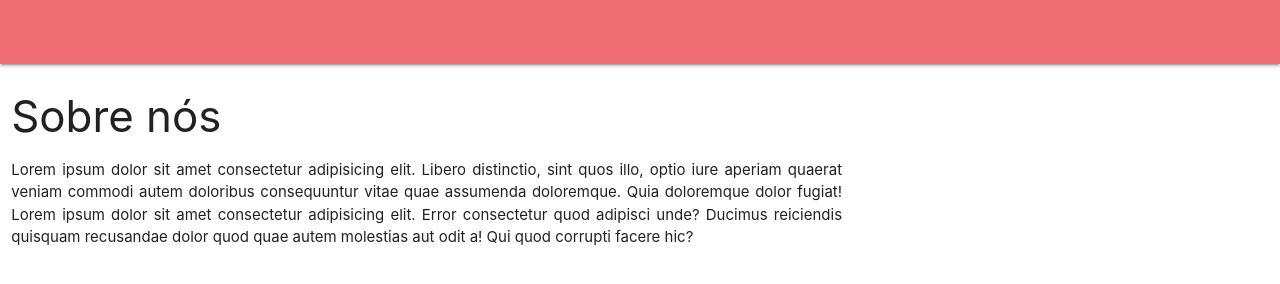
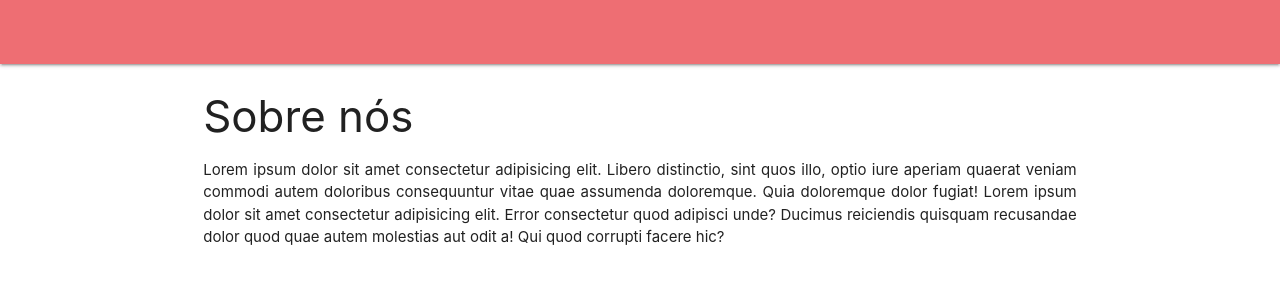
Before and after one commit to JohnnyBaptista/Maria-Fuma-a, a plain HTML site: page src/views/sobre.html in a window 1280 px wide. Drawn offline with nearby package versions, Linux system fonts and the light colour scheme.

Commit message:
Sobre 2.0
Centralizado

```diff
--- a/src/views/sobre.html
+++ b/src/views/sobre.html
@@ -14,10 +14,10 @@
 
     <body class="">
 
-        <div class="container-fluid">
-                <nav></nav>
+        <nav></nav>
+        <div class="container">
                 <div class="row">
-                    <div class="col m8">
+                    <div class="col m12">
                         <h3>Sobre nós</h3>
                         <p>Lorem ipsum dolor sit amet consectetur adipisicing elit. Libero distinctio, sint quos illo,
                             optio
```
